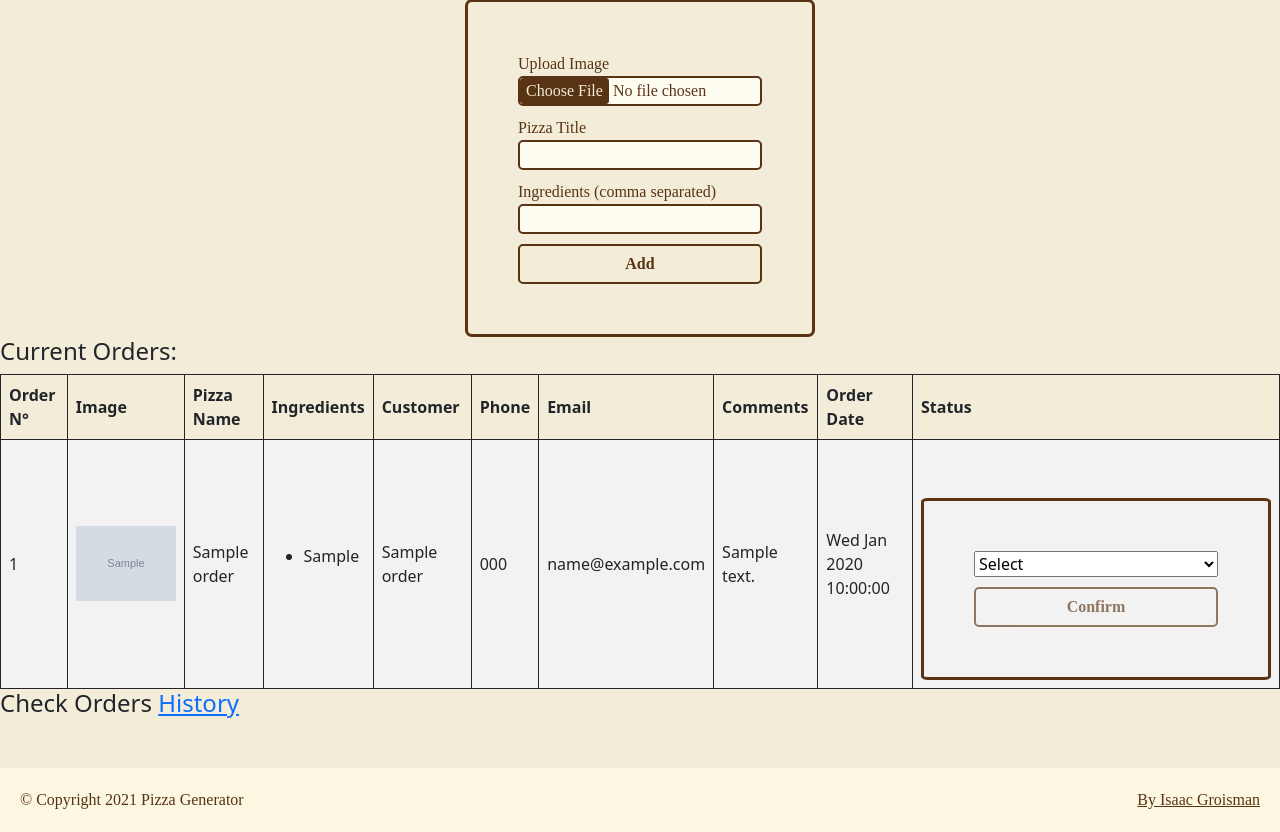
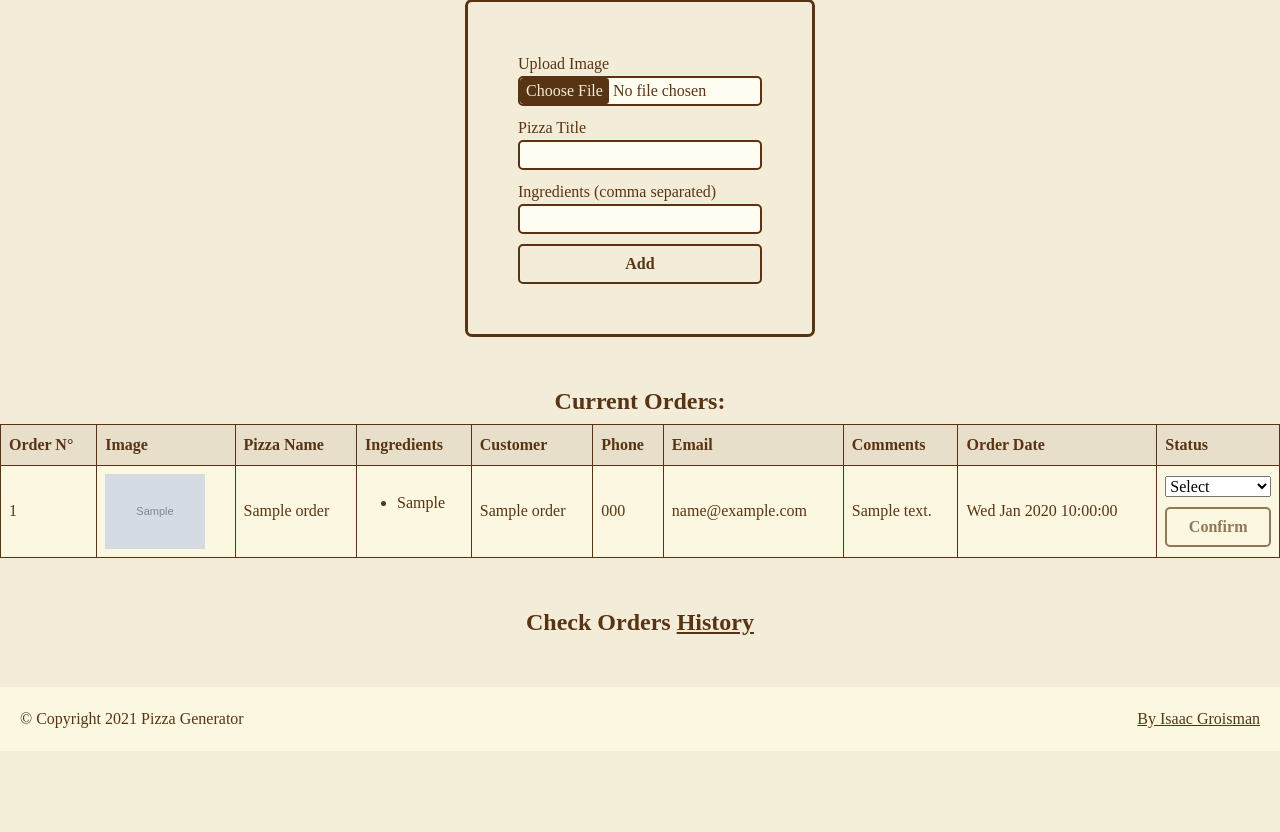
Before and after one commit to Grois333/pizzagenerator, a PHP site: page /dashboard.php in a window 1280 px wide. Shown: the part 289-1121 px from the top of the page. After the commit the page ends 1017 px from the top, so only its background shows below. Run offline with PHP 8.4, Linux system fonts and the light colour scheme; the visitor is signed in with stand-in values (Sample User, id 1); tables that the repository leaves empty hold one stand-in row (values such as "Sample post"); grey boxes marked "Sample" are stand-in pictures; some web fonts are replaced.

Commit message:
orders table css

```diff
--- a/dashboard.php
+++ b/dashboard.php
@@ -165,7 +165,7 @@
 
         <div class="">
 
-            <div class="">
+            <div class="" style="overflow-x:auto;">
 
                 <table border="1" cellspacing="0">
                     <tr>
@@ -235,7 +235,7 @@
 
 
 
-<h4>Check Orders <a href="order-history.php">History</a></h4>
+<h4 class="orders_link">Check Orders <a href="order-history.php">History</a></h4>
 
 
 <?php include('templates/footer.php'); ?>
--- a/style.css
+++ b/style.css
@@ -284,22 +284,68 @@ form a:hover {
   color: #F2ECD8;
 }
 /* Order Table */
-table {
+.orders-section {
+  margin: 50px 0;
+}
+.orders-section h4 {
+  font-family: 'Poppins', 'sans-serif';
+  color: #593414;
+  font-weight: bold;
+  text-align: center;
+}
+.orders-section table {
   border-collapse: collapse;
   border-spacing: 0;
   width: 100%;
   border: 1px solid #ddd;
 }
-th,
-td {
+.orders-section th {
+  font-family: 'Poppins', 'sans-serif';
+  color: #593414;
+  font-weight: bold;
+  background-color: #59341411;
+}
+.orders-section td {
+  font-family: 'Poppins', 'sans-serif';
+  color: #593414;
+  font-weight: normal;
+}
+.orders-section th,
+.orders-section td {
   text-align: left;
   padding: 8px;
 }
-tr:nth-child(even) {
-  background-color: #f2f2f2;
+.orders-section tr:nth-child(even) {
+  background-color: #FCF7E0;
 }
-td img {
+.orders-section td img {
   width: 100px;
+}
+.orders-section form {
+  width: auto;
+  border: none;
+  padding: 0;
+  margin: 0;
+  border-radius: unset;
+}
+.orders-section form input[name="confirm"] {
+  color: #593414;
+}
+.orders-section form input[name="confirm"]:hover {
+  cursor: pointer;
+  background-color: #593414;
+  color: #F2ECD8;
+}
+.orders_link {
+  text-align: center;
+  font-family: 'Poppins', 'sans-serif';
+  color: #593414;
+  font-weight: bold;
+}
+.orders_link a {
+  font-family: 'Poppins', 'sans-serif';
+  color: #593414;
+  font-weight: bold;
 }
 /* Details page */
 .butt {
--- a/style.less
+++ b/style.less
@@ -338,6 +338,16 @@ form{
 
 
 /* Order Table */
+
+.orders-section {
+
+    margin: 50px 0;
+
+    h4{
+        .title();
+        text-align: center;
+    }
+
     table {
         border-collapse: collapse;
         border-spacing: 0;
@@ -345,15 +355,105 @@ table {
         border: 1px solid #ddd;
     }
 
+    th{
+        .title();
+        background-color: #59341411
+    }
+
+    td{
+        .text();
+    }
+
     th, td {
         text-align: left;
         padding: 8px;
     }
 
-tr:nth-child(even){background-color: #f2f2f2}
+    tr:nth-child(even){background-color: @extra3-color;}
 
     td img{
         width: 100px;
+    }
+
+    form{
+        width: auto;
+        border: none;
+        padding: 0;
+        margin: 0;
+        border-radius: unset;
+
+        input[name="confirm"]{
+            color: #593414;
+        }
+
+        input[name="confirm"]:hover{
+            cursor: pointer;
+            background-color: #593414;
+            color: #F2ECD8;
+        }
+    }
+
+
+    // @media screen and (max-width: 800px) {
+    //     table {
+    //       border: 0;
+    //     }
+
+    //     table caption {
+    //       font-size: 1.3em;
+    //     }
+
+    //     table thead {
+    //       border: none;
+    //       clip: rect(0 0 0 0);
+    //       height: 1px;
+    //       margin: -1px;
+    //       overflow: hidden;
+    //       padding: 0;
+    //       position: absolute;
+    //       width: 1px;
+    //     }
+
+    //     table tr {
+    //       border-bottom: 3px solid #ddd;
+    //       display: block;
+    //       margin-bottom: .625em;
+    //     }
+
+    //     table td {
+    //       border-bottom: 1px solid #ddd;
+    //       display: block;
+    //       font-size: .8em;
+    //       text-align: right;
+    //     }
+
+    //     table td::before {
+    //       /*
+    //       * aria-label has no advantage, it won't be read inside a table
+    //       content: attr(aria-label);
+    //       */
+    //       content: attr(data-label);
+    //       float: left;
+    //       font-weight: bold;
+    //       text-transform: uppercase;
+    //     }
+
+    //     table td:last-child {
+    //       border-bottom: 0;
+    //     }
+    //   }
+
+}
+
+
+.orders_link{
+
+    text-align: center;
+    .title();
+
+    a{
+        .title();
+    }
 }
 
 
```
Lines whose indentation alone changed are shown as unchanged.
